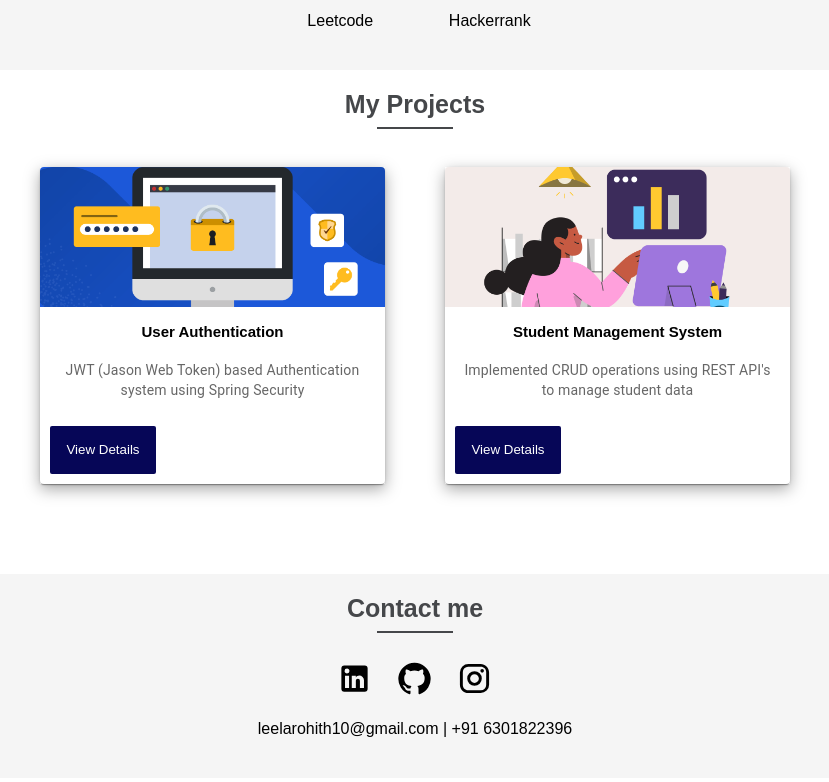
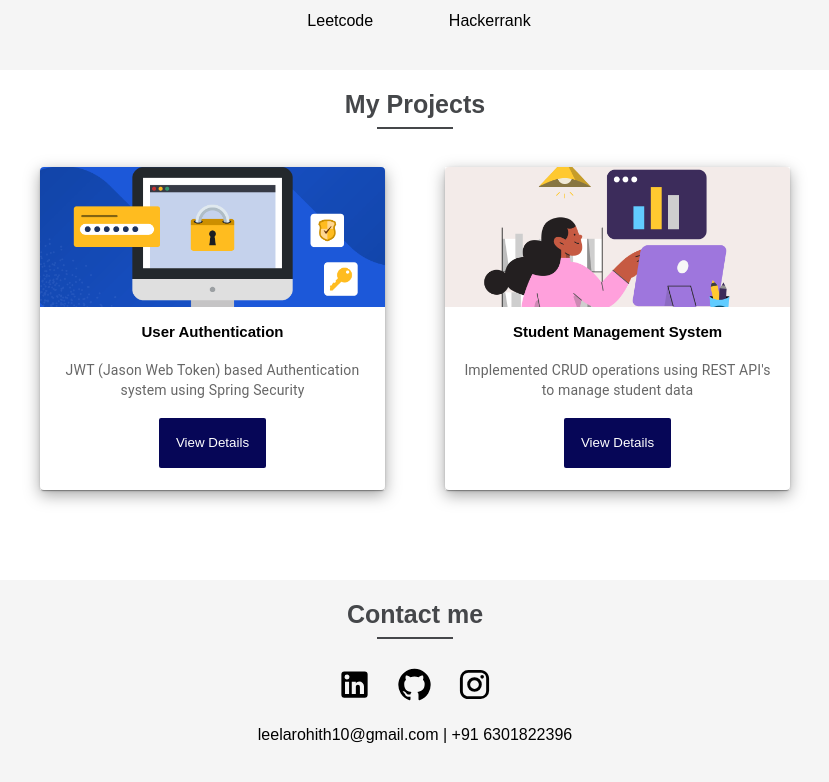
Before and after one commit to LeelaRohith/my-portfolio, a React (Create React App) app: page / in a window 1280 px wide. Shown: the part 2491-3273 px from the top of the page, without its empty margins (225-1054 px from the left). Built offline with nearby package versions, Linux system fonts and the light colour scheme.

Commit message:
view details modified

```diff
--- a/src/Components/Projects/Projects.js
+++ b/src/Components/Projects/Projects.js
@@ -1,7 +1,7 @@
 import styles from "./projects.module.css";
 import * as React from "react";
 import Card from "@mui/material/Card";
-import CardActions from "@mui/material/CardActions";
+
 import CardContent from "@mui/material/CardContent";
 import CardMedia from "@mui/material/CardMedia";
 import Typography from "@mui/material/Typography";
@@ -151,13 +151,14 @@ function Projects() {
                     {item.description}
                   </Typography>
                 </CardContent>
-                <CardActions>
+                <div style={{ marginBottom: "20px" }}>
                   <button
                     onClick={handleClickOpen("paper", index)}
                     className={styles.btn}
                   >
                     View Details
                   </button>
+
                   <Dialog
                     open={open}
                     onClose={handleClose}
@@ -221,7 +222,7 @@ function Projects() {
                       <Button onClick={handleClose}>Close</Button>
                     </DialogActions>
                   </Dialog>
-                </CardActions>
+                </div>
               </Card>
             </div>
           );
--- a/src/Components/Projects/projects.module.css
+++ b/src/Components/Projects/projects.module.css
@@ -70,6 +70,12 @@ button:hover{
   border: none;
 
 }
+/* .cardActions{
+  width: 50%;
+  display: flex;
+  justify-content: center;
+  align-items: center;
+} */
 .gitBtn:hover{
   background-color: black;
   color: white;
```
